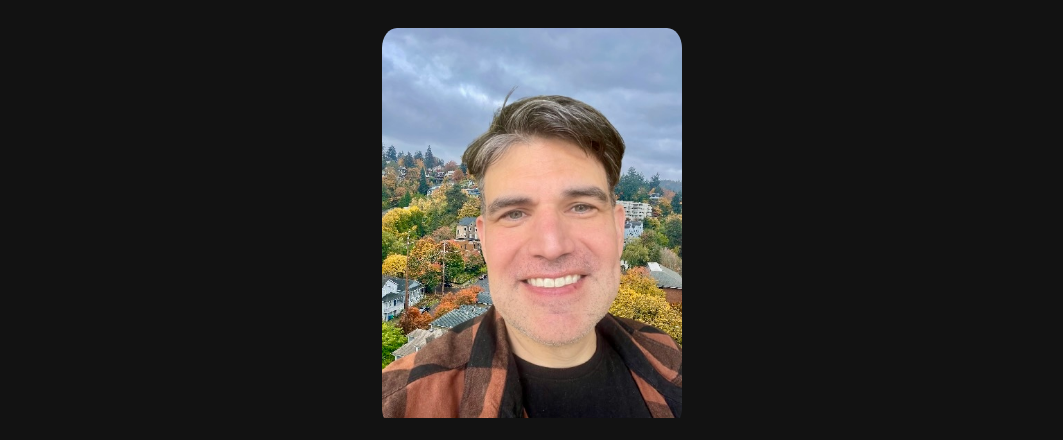
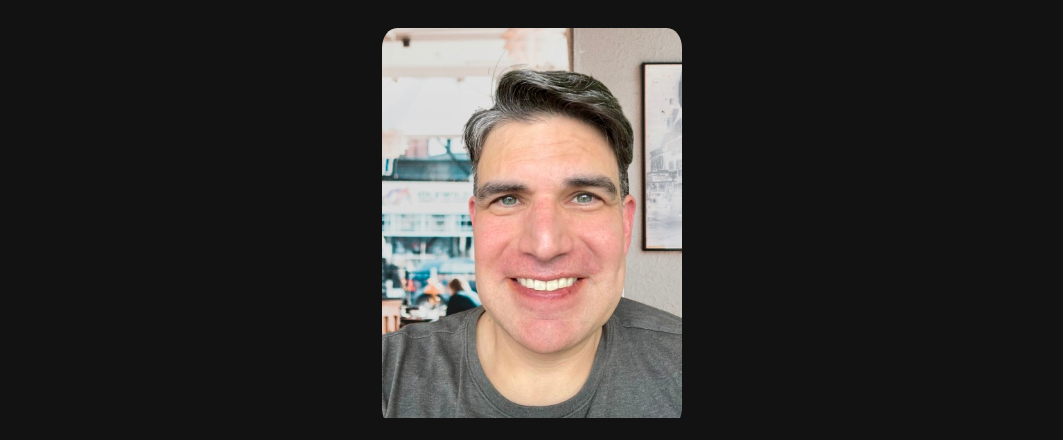
Before and after one commit to markariosd3/personal_business_card, a plain HTML site: page index.html in a window 1280 px wide. Shown: the top 440 px of the page, without its empty margins (108-1171 px from the left). Drawn offline with Linux system fonts and the light colour scheme.

Commit message:
updated photo

```diff
--- a/index.html
+++ b/index.html
@@ -49,7 +49,7 @@
 
         <div class="image-container" id="imageSlider">
            <!--- <img src="MarkRios.png" alt="Mark A. Rios"> -->
-            <img src="IMG_3432.jpg" alt="Mark A. Rios">
+            <img src="IMG_3436.jpg" alt="Mark A. Rios">
             <img src="markarios_personal_qr_code.png" alt="Revealed Image">
         </div>
 
```
Also changed, not shown: IMG_3432.jpg (deleted), IMG_3436.jpg (added), MarkRios.png (deleted).
